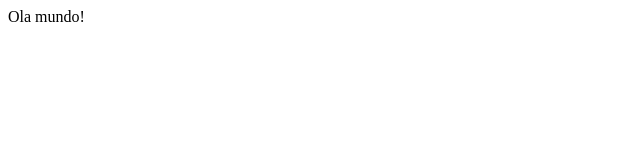
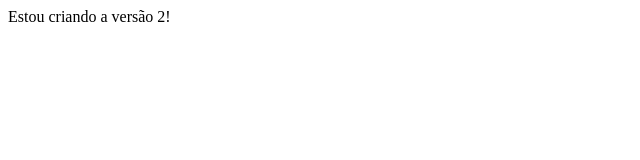
Before and after one commit to DanielNas2016/ProjetoNovo, a plain HTML site: page index.html in a window 1280 px wide. Shown: the whole page, without its empty margins (0-640 px from the left). Drawn offline with Linux system fonts and the light colour scheme.

Commit message:
criando arquivo versao2

```diff
--- a/index.html
+++ b/index.html
@@ -5,6 +5,6 @@
 <title>Projeto Novo</title>
 </head>
 <body>
-Ola mundo!
+Estou criando a versão 2!
 </body>
 </html>
```
